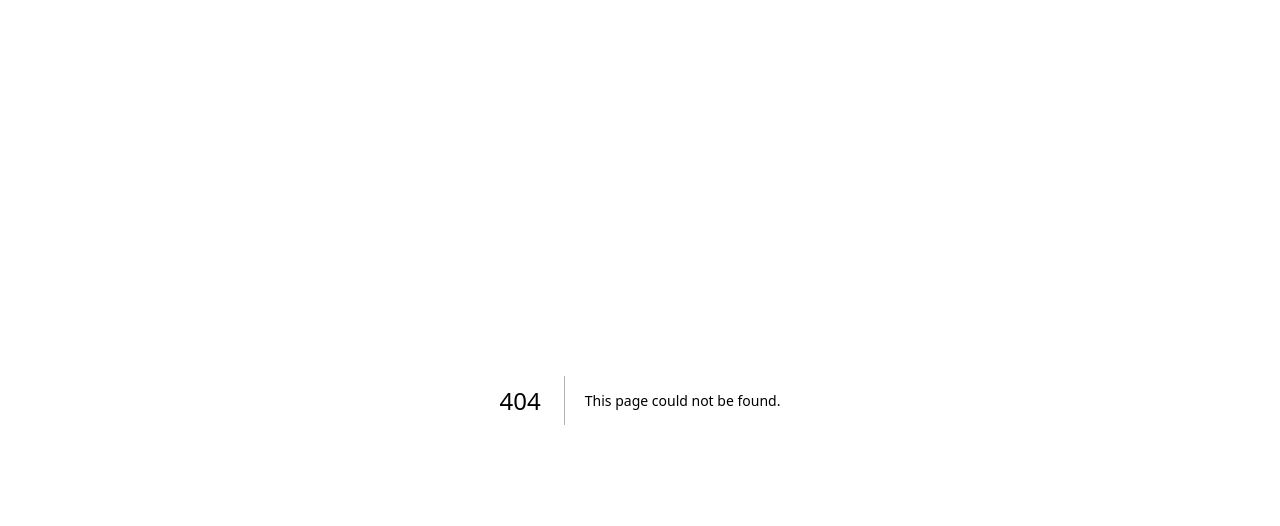
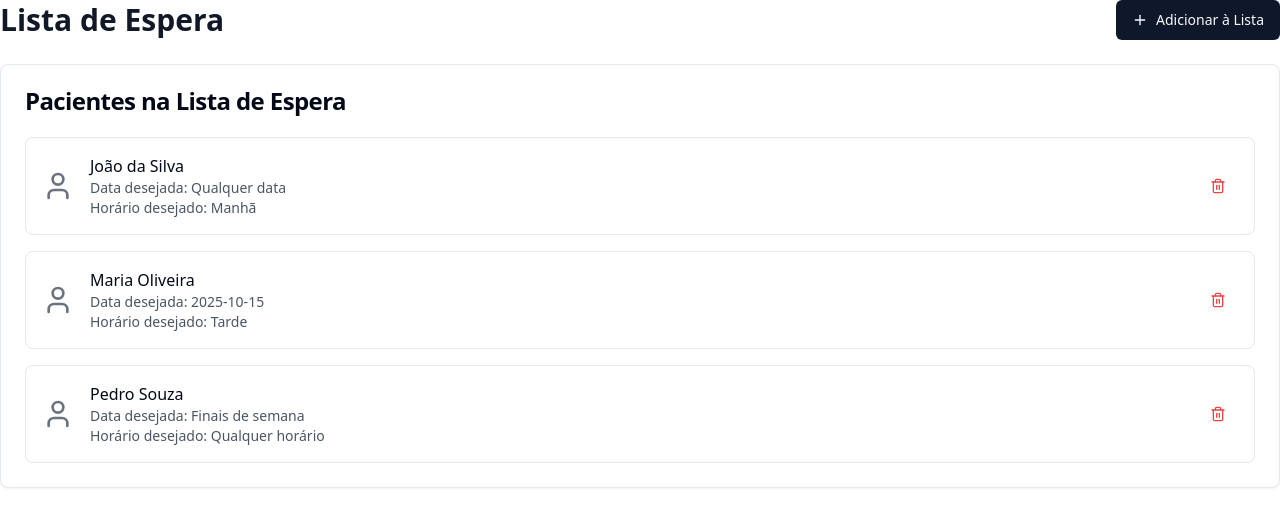
Before and after one commit to italolima01/crm-de-saude, a Next.js app in the folder frontend/: page /lista-de-espera in a window 1280 px wide. Before the commit this address had no page. Shown: the top 526 px of the page. Built offline with nearby package versions, Linux system fonts and the light colour scheme.

Commit message:
açoes rapidas implementdas

```diff
--- a/frontend/src/app/appointments/page.tsx
+++ b/frontend/src/app/appointments/page.tsx
@@ -6,6 +6,7 @@ import { Button } from "@/components/ui/button";
 import { AddAppointmentModal } from "@/components/appointments/add-appointment-modal";
 import { WeekView } from "@/components/appointments/week-view";
 import { MonthView } from "@/components/appointments/month-view";
+import { RescheduleAppointmentModal } from "@/components/appointments/reschedule-appointment-modal";
 import { useAuth } from "@/contexts/auth-context";
 import { mockUsers } from "@/contexts/auth-context";
 import {
@@ -23,6 +24,7 @@ import {
   SelectTrigger,
   SelectValue,
 } from "@/components/ui/select";
+import { useRouter } from "next/navigation";
 import {
   Plus,
   Calendar,
@@ -45,11 +47,13 @@ const parseDate = (dateString: string) => {
 };
 
 export default function AppointmentsPage() {
+  const router = useRouter();
   const { user, hasPermission } = useAuth();
   const [currentDate, setCurrentDate] = useState(new Date('2025-09-22T12:00:00'));
   const [viewMode, setViewMode] = useState<'day' | 'week' | 'month'>('day');
   const [isModalOpen, setIsModalOpen] = useState(false);
   const [selectedTime, setSelectedTime] = useState<string | undefined>(undefined);
+  const [isRescheduleModalOpen, setIsRescheduleModalOpen] = useState(false);
 
   const handleOpenModal = (time?: string) => {
     setSelectedTime(time);
@@ -90,6 +94,12 @@ export default function AppointmentsPage() {
   const handleStatusChange = (appointmentId: number, newStatus: string) => {
     setAppointments(appointments.map(apt =>
         apt.id === appointmentId ? { ...apt, status: newStatus } : apt
+    ));
+  };
+
+  const handleRescheduleAppointment = (appointmentId: number, newDate: string, newTime: string) => {
+    setAppointments(appointments.map(apt =>
+        apt.id === appointmentId ? { ...apt, date: newDate, time: newTime } : apt
     ));
   };
 
@@ -399,15 +409,15 @@ export default function AppointmentsPage() {
             </CardHeader>
             <CardContent>
               <div className="space-y-3">
-                <Button variant="outline" className="w-full justify-start">
+                <Button variant="outline" className="w-full justify-start" onClick={() => handleOpenModal()}>
                   <Plus className="mr-2 h-4 w-4" />
                   Novo Agendamento
                 </Button>
-                <Button variant="outline" className="w-full justify-start">
+                <Button variant="outline" className="w-full justify-start" onClick={() => setIsRescheduleModalOpen(true)}>
                   <Clock className="mr-2 h-4 w-4" />
                   Reagendar
                 </Button>
-                <Button variant="outline" className="w-full justify-start">
+                <Button variant="outline" className="w-full justify-start" onClick={() => router.push('/lista-de-espera')}>
                   <User className="mr-2 h-4 w-4" />
                   Lista de Espera
                 </Button>
@@ -443,6 +453,13 @@ export default function AppointmentsPage() {
         date={currentDate.toISOString().split('T')[0]}
         time={selectedTime}
       />
+
+      <RescheduleAppointmentModal
+        isOpen={isRescheduleModalOpen}
+        onClose={() => setIsRescheduleModalOpen(false)}
+        onSave={handleRescheduleAppointment}
+        appointments={appointments}
+      />
     </div>
   );
 }
--- /dev/null
+++ b/frontend/src/app/lista-de-espera/page.tsx
@@ -0,0 +1,51 @@
+"use client";
+
+import { useState } from "react";
+import { Card, CardContent, CardHeader, CardTitle } from "@/components/ui/card";
+import { Button } from "@/components/ui/button";
+import { User, Plus, Trash2 } from "lucide-react";
+
+export default function WaitingListPage() {
+  const [waitingList, setWaitingList] = useState([
+    { id: 1, name: "João da Silva", desiredDate: "Qualquer data", desiredTime: "Manhã" },
+    { id: 2, name: "Maria Oliveira", desiredDate: "2025-10-15", desiredTime: "Tarde" },
+    { id: 3, name: "Pedro Souza", desiredDate: "Finais de semana", desiredTime: "Qualquer horário" },
+  ]);
+
+  return (
+    <div className="space-y-6">
+      <div className="flex items-center justify-between">
+        <h1 className="text-3xl font-bold text-gray-900">Lista de Espera</h1>
+        <Button>
+          <Plus className="mr-2 h-4 w-4" />
+          Adicionar à Lista
+        </Button>
+      </div>
+
+      <Card>
+        <CardHeader>
+          <CardTitle>Pacientes na Lista de Espera</CardTitle>
+        </CardHeader>
+        <CardContent>
+          <div className="space-y-4">
+            {waitingList.map(patient => (
+              <div key={patient.id} className="flex items-center justify-between p-4 border border-gray-200 rounded-lg">
+                <div className="flex items-center space-x-4">
+                  <User className="h-8 w-8 text-gray-500" />
+                  <div>
+                    <p className="font-medium">{patient.name}</p>
+                    <p className="text-sm text-gray-600">Data desejada: {patient.desiredDate}</p>
+                    <p className="text-sm text-gray-600">Horário desejado: {patient.desiredTime}</p>
+                  </div>
+                </div>
+                <Button variant="ghost" size="sm">
+                  <Trash2 className="h-4 w-4 text-red-500" />
+                </Button>
+              </div>
+            ))}
+          </div>
+        </CardContent>
+      </Card>
+    </div>
+  );
+}
--- /dev/null
+++ b/frontend/src/components/appointments/reschedule-appointment-modal.tsx
@@ -0,0 +1,85 @@
+"use client";
+
+import { useState, useEffect } from 'react';
+import { Modal } from "@/components/ui/modal";
+import { Button } from "@/components/ui/button";
+import { Calendar, Clock } from "lucide-react";
+
+interface RescheduleAppointmentModalProps {
+  isOpen: boolean;
+  onClose: () => void;
+  onSave: (appointmentId: number, newDate: string, newTime: string) => void;
+  appointments: any[];
+}
+
+export function RescheduleAppointmentModal({ isOpen, onClose, onSave, appointments }: RescheduleAppointmentModalProps) {
+  const [selectedAppointmentId, setSelectedAppointmentId] = useState<number | undefined>(undefined);
+  const [newDate, setNewDate] = useState("");
+  const [newTime, setNewTime] = useState("");
+
+  const handleSubmit = (e: React.FormEvent) => {
+    e.preventDefault();
+    if (selectedAppointmentId && newDate && newTime) {
+      onSave(selectedAppointmentId, newDate, newTime);
+      onClose();
+    }
+  };
+
+  return (
+    <Modal isOpen={isOpen} onClose={onClose} title="Reagendar Agendamento">
+      <form onSubmit={handleSubmit} className="space-y-4">
+        <div>
+          <label className="block text-sm font-medium text-gray-700 mb-1">Selecione o Agendamento</label>
+          <select
+            value={selectedAppointmentId}
+            onChange={(e) => setSelectedAppointmentId(Number(e.target.value))}
+            className="w-full p-2 border border-gray-300 rounded-lg focus:ring-2 focus:ring-blue-500 focus:border-transparent"
+          >
+            <option value="">Selecione um agendamento</option>
+            {appointments.map(apt => (
+              <option key={apt.id} value={apt.id}>
+                {apt.patient} - {apt.date} {apt.time}
+              </option>
+            ))}
+          </select>
+        </div>
+
+        <div className="grid grid-cols-1 md:grid-cols-2 gap-4">
+          <div>
+            <label className="block text-sm font-medium text-gray-700 mb-1">
+              <Calendar className="inline h-3 w-3 mr-1" />
+              Nova Data
+            </label>
+            <input
+              type="date"
+              value={newDate}
+              onChange={(e) => setNewDate(e.target.value)}
+              className="w-full p-2 border border-gray-300 rounded-lg focus:ring-2 focus:ring-blue-500 focus:border-transparent"
+            />
+          </div>
+          <div>
+            <label className="block text-sm font-medium text-gray-700 mb-1">
+              <Clock className="inline h-3 w-3 mr-1" />
+              Novo Horário
+            </label>
+            <input
+              type="time"
+              value={newTime}
+              onChange={(e) => setNewTime(e.target.value)}
+              className="w-full p-2 border border-gray-300 rounded-lg focus:ring-2 focus:ring-blue-500 focus:border-transparent"
+            />
+          </div>
+        </div>
+
+        <div className="flex justify-end space-x-3 pt-4 border-t">
+          <Button type="button" variant="outline" onClick={onClose}>
+            Cancelar
+          </Button>
+          <Button type="submit">
+            Reagendar
+          </Button>
+        </div>
+      </form>
+    </Modal>
+  );
+}
```
